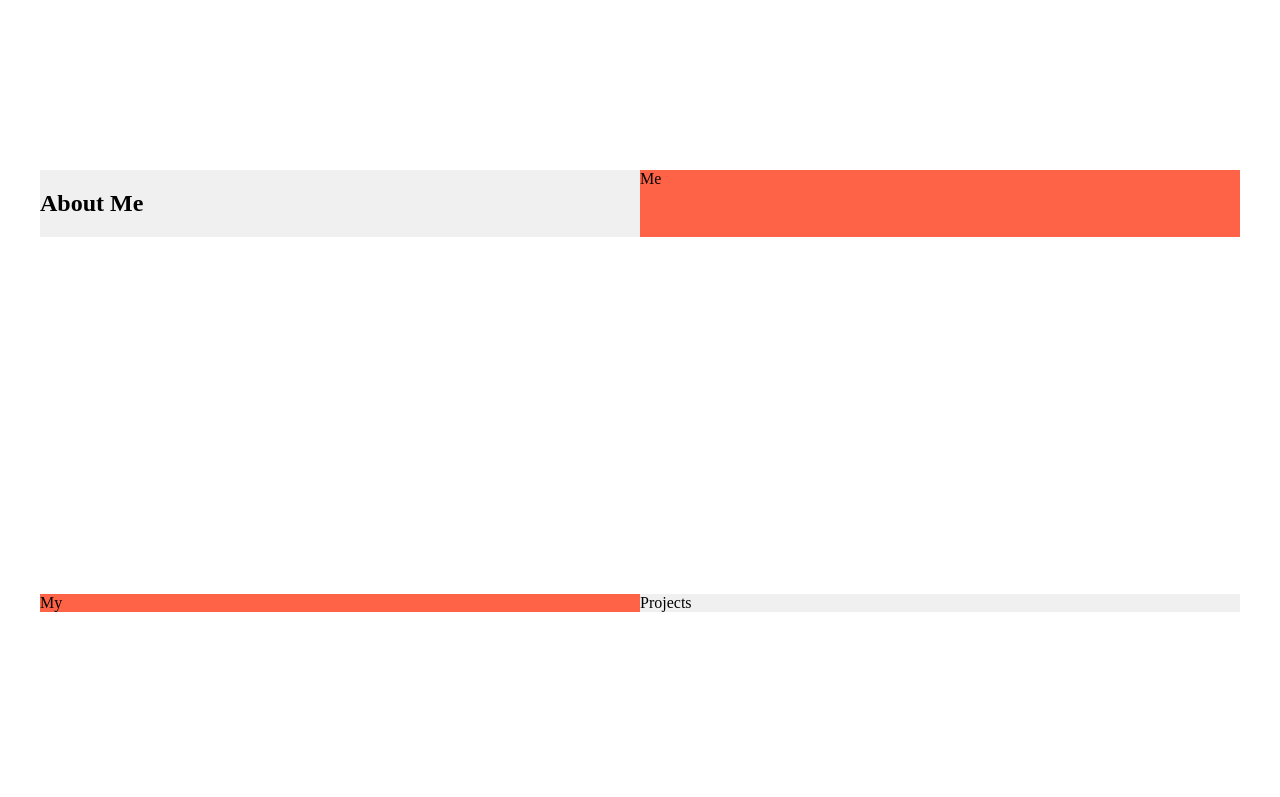
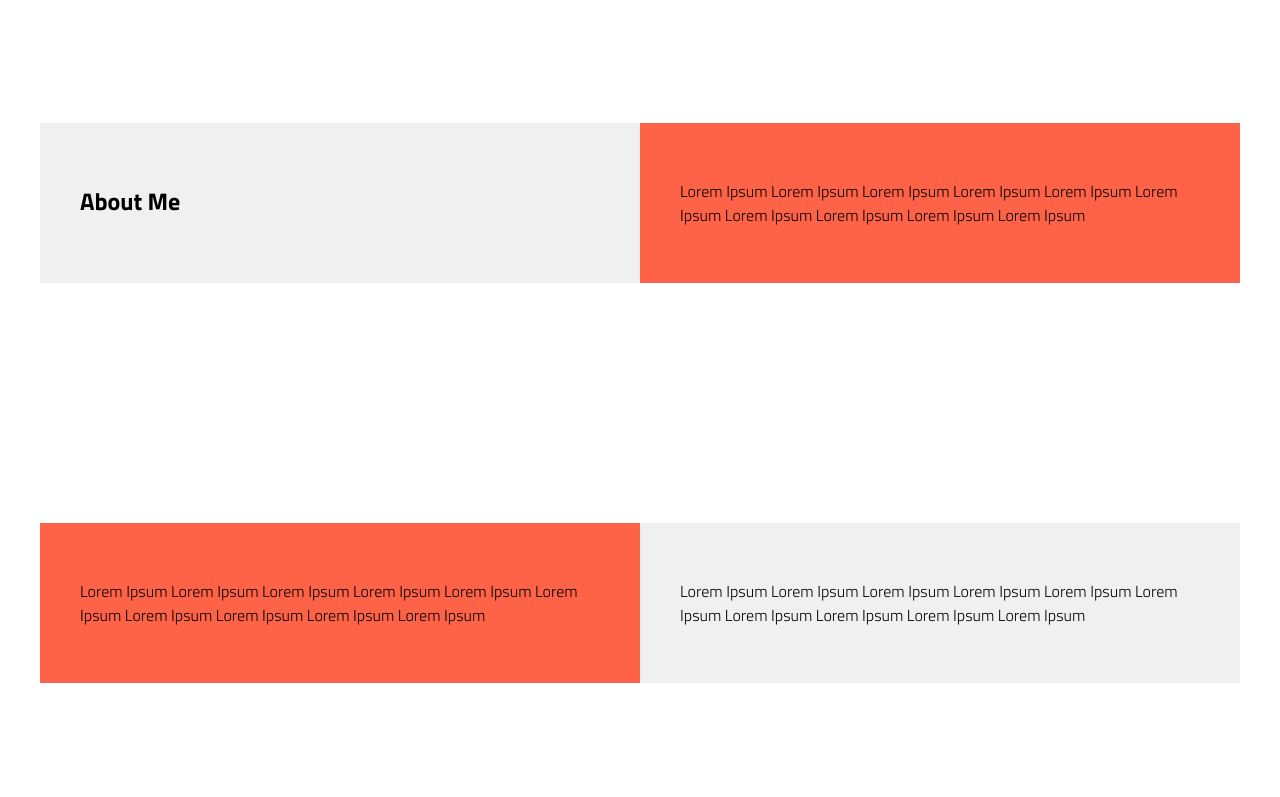
Before and after one commit to GPFAFF/gregpfaff, a React app: page / in a window 1280 px wide. Shown: the part 763-1560 px from the top of the page. Built offline with nearby package versions, Linux system fonts and the light colour scheme.

Commit message:
add formatting

```diff
--- a/src/About/index.js
+++ b/src/About/index.js
@@ -6,7 +6,15 @@ export const About = ({ className }) => {
       <div className="alternate-color">
         <h2>About Me</h2>
       </div>
-      <div className="primary-color">Me</div>
+      <div className="primary-color">
+        <p>
+          Lorem Ipsum Lorem Ipsum
+          Lorem Ipsum Lorem Ipsum
+          Lorem Ipsum Lorem Ipsum
+          Lorem Ipsum Lorem Ipsum
+          Lorem Ipsum Lorem Ipsum
+        </p>
+      </div>
     </section>
   )
 }
--- a/src/Contact/index.js
+++ b/src/Contact/index.js
@@ -2,16 +2,11 @@ import React, {
   useState,
 } from 'react'
 import { InputGroup } from './input';
+import { encode } from '../helpers';
 
 import './index.scss';
 
 export const Contact = ({ className }) => {
-  const encode = (data) => (
-    Object.keys(data)
-    .map(key => encodeURIComponent(key) + "=" + encodeURIComponent(data[key]))
-    .join("&")
-  );
-
   const initialFormState = {
     contactName: '',
     email: '',
@@ -23,6 +18,7 @@ export const Contact = ({ className }) => {
 
   const handleChange = event => {
     const { name, value } = event.target;
+    event.persist();
     setFormData({...formData, [name]: value});
   };
 
--- a/src/Projects/index.js
+++ b/src/Projects/index.js
@@ -3,8 +3,24 @@ import React from 'react'
 export const Projects = ({ className }) => {
   return (
     <div id="projects" className={className}>
-      <div className="primary-color">My</div>
-      <div className="alternate-color">Projects</div>
+      <div className="primary-color">
+        <p>
+          Lorem Ipsum Lorem Ipsum
+          Lorem Ipsum Lorem Ipsum
+          Lorem Ipsum Lorem Ipsum
+          Lorem Ipsum Lorem Ipsum
+          Lorem Ipsum Lorem Ipsum
+        </p>
+      </div>
+      <div className="alternate-color">
+        <p>
+          Lorem Ipsum Lorem Ipsum
+          Lorem Ipsum Lorem Ipsum
+          Lorem Ipsum Lorem Ipsum
+          Lorem Ipsum Lorem Ipsum
+          Lorem Ipsum Lorem Ipsum
+        </p>
+      </div>
     </div>
   )
 }
--- /dev/null
+++ b/src/helpers/index.js
@@ -0,0 +1,5 @@
+export const encode = (data) => {
+  return Object.keys(data)
+      .map(key => encodeURIComponent(key) + "=" + encodeURIComponent(data[key]))
+      .join("&");
+}
--- a/src/styles.scss
+++ b/src/styles.scss
@@ -41,6 +41,10 @@ body {
   justify-content: center;
   align-content: center;
   grid-template-columns: repeat(2, 1fr);
+
+  > div {
+    padding: 40px;
+  }
 }
 
 .primary-color {
@@ -50,3 +54,13 @@ body {
 .alternate-color {
   background-color: #f0f0f0;
 }
+
+h1, h2, h3 {
+  font-family: 'Titillium Web', sans-serif;
+  font-weight: 700;
+}
+
+p {
+  font-family: 'Titillium Web', sans-serif;
+  font-weight: 300;
+}
```
